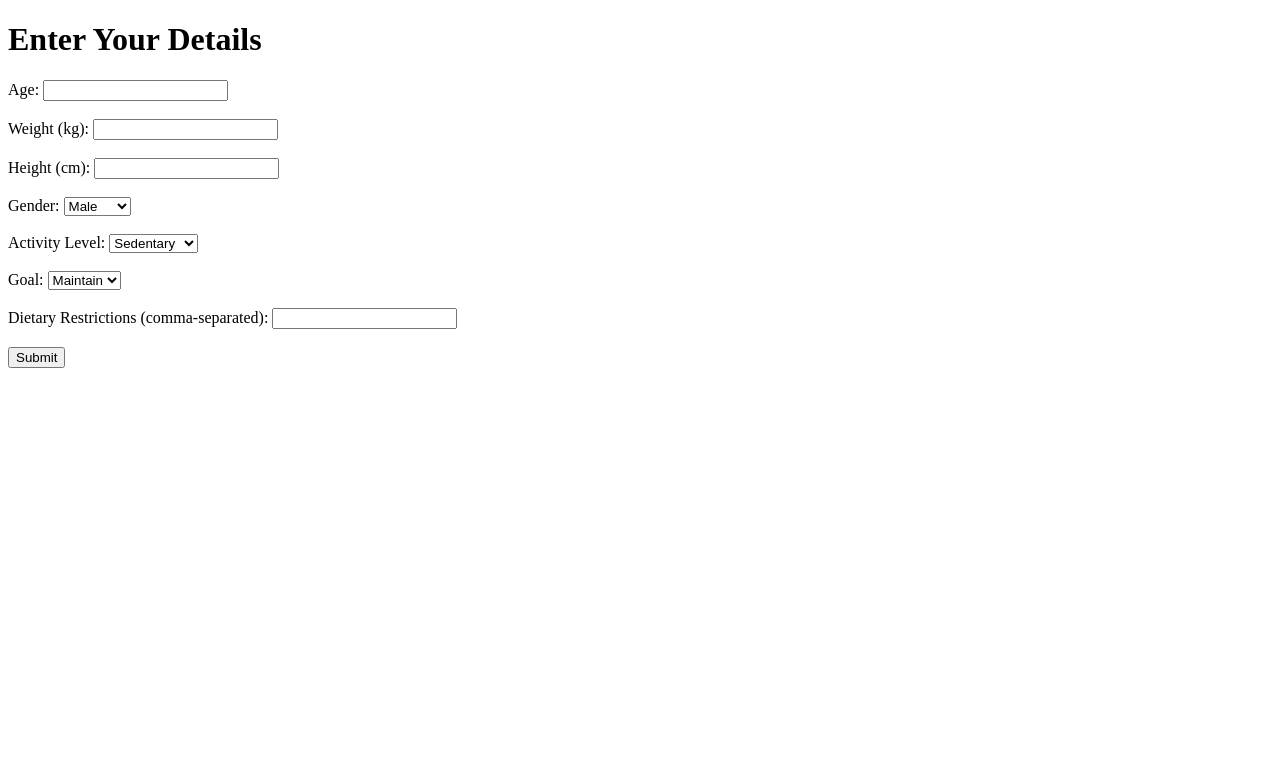
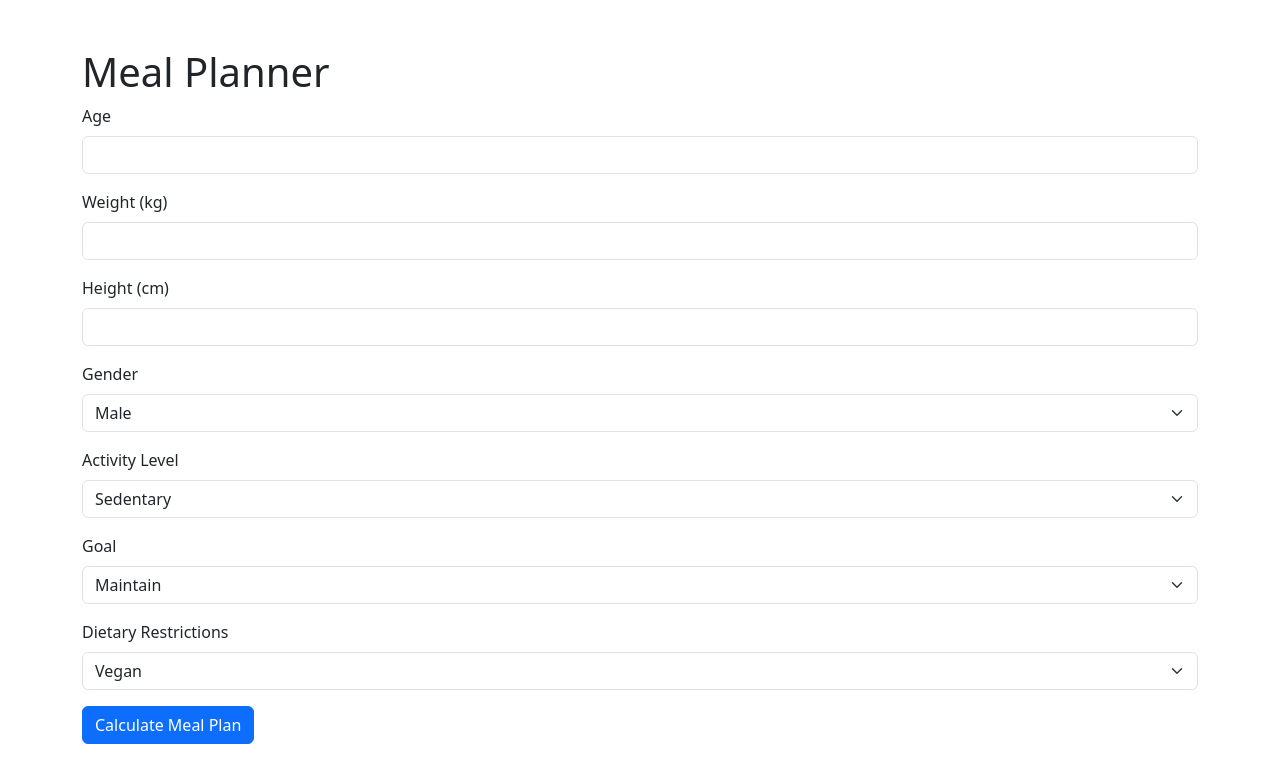
Before and after one commit to sherinsaju19/tinkherhack, a Flask app: page / in a window 1280 px wide. Shown: the top 783 px of the page. Run offline with Flask 3, Linux system fonts and the light colour scheme; some libraries are stand-ins or nearby versions.

Commit message:
completed webpage

```diff
--- a/flask_meal_planner/app.py
+++ b/flask_meal_planner/app.py
@@ -30,12 +30,12 @@ def calculate():
     result = calculate_calories(age, weight, height, gender, activity_level, goal)
 
     # Get user restrictions
-    restrictions = request.form['restrictions'].lower().split(',')
+    restriction = request.form['restrictions'].lower()
 
     # Get meal plan
-    meal_plan = generate_meal_plan(restrictions, result)
+    meal_plan = generate_meal_plan(restriction, result)
 
-    return render_template('meal_plan.html', meal_plan=meal_plan, restrictions=restrictions)
+    return render_template('meal_plan.html', meal_plan=meal_plan)
 
 # Function to calculate calories (same as your original function)
 def calculate_calories(age, weight, height, gender, activity_level, goal):
@@ -68,21 +68,26 @@ def calculate_calories(age, weight, height, gender, activity_level, goal):
         return "Invalid goal! Choose 'maintain', 'lose', or 'gain'."
     return calories
 
-# Function to generate meal plan (same as your original function, but with MySQL integration)
-def generate_meal_plan(restrictions, result):
-    # Fetch meals from the database based on restrictions
+# Function to generate meal plan (with breakfast, lunch, dinner for 7 days)
+def generate_meal_plan(restriction, result):
+    # Fetch meals from the database based on restriction
     cursor = mysql.connection.cursor()
-    restrictions_placeholder = ', '.join(["%s"] * len(restrictions))
-    query = f"SELECT * FROM meals WHERE LOWER(restrictions) LIKE {restrictions_placeholder}"
-
-    cursor.execute(query, restrictions)
+    query = f"SELECT * FROM meals WHERE LOWER(category) IN ('breakfast', 'lunch', 'dinner') AND LOWER(restrictions) LIKE %s"
+    cursor.execute(query, (f"%{restriction}%",))  # Use LIKE to filter by restriction
     meals = cursor.fetchall()
 
-    # Sample selection and meal plan generation (simplified for now)
+    # Prepare the meal plan for 7 days, 3 meals per day
     meal_plan = {}
-    for day in ["Monday", "Tuesday", "Wednesday", "Thursday", "Friday", "Saturday", "Sunday"]:
-        daily_meal = random.choice(meals)
-        meal_plan[day] = daily_meal
+    days_of_week = ["Monday", "Tuesday", "Wednesday", "Thursday", "Friday", "Saturday", "Sunday"]
+    categories = ['breakfast', 'lunch', 'dinner']
+
+    for day in days_of_week:
+        daily_meals = {}
+        for category in categories:
+            meal_for_category = random.choice([meal for meal in meals if meal[2].lower() == category])
+            daily_meals[category] = meal_for_category
+        meal_plan[day] = daily_meals
+
     return meal_plan
 
 if __name__ == '__main__':
--- a/flask_meal_planner/templates/index.html
+++ b/flask_meal_planner/templates/index.html
@@ -3,46 +3,62 @@
 <head>
     <meta charset="UTF-8">
     <meta name="viewport" content="width=device-width, initial-scale=1.0">
-    <title>Meal Planner</title>
+    <title>MEAL PLANNER</title>
+    <link href="https://cdn.jsdelivr.net/npm/bootstrap@5.3.0-alpha1/dist/css/bootstrap.min.css" rel="stylesheet">
 </head>
 <body>
-    <h1>Enter Your Details</h1>
+    <div class="container mt-5">
+        <h1>Meal Planner</h1>
         <form action="/calculate" method="POST">
-        <label for="age">Age:</label>
-        <input type="number" id="age" name="age" required><br><br>
-
-        <label for="weight">Weight (kg):</label>
-        <input type="number" id="weight" name="weight" required><br><br>
-
-        <label for="height">Height (cm):</label>
-        <input type="number" id="height" name="height" required><br><br>
-
-        <label for="gender">Gender:</label>
-        <select name="gender" id="gender">
+            <div class="mb-3">
+                <label for="age" class="form-label">Age</label>
+                <input type="number" class="form-control" id="age" name="age" required>
+            </div>
+            <div class="mb-3">
+                <label for="weight" class="form-label">Weight (kg)</label>
+                <input type="number" class="form-control" id="weight" name="weight" required>
+            </div>
+            <div class="mb-3">
+                <label for="height" class="form-label">Height (cm)</label>
+                <input type="number" class="form-control" id="height" name="height" required>
+            </div>
+            <div class="mb-3">
+                <label for="gender" class="form-label">Gender</label>
+                <select class="form-select" id="gender" name="gender" required>
                     <option value="male">Male</option>
                     <option value="female">Female</option>
-        </select><br><br>
-
-        <label for="activity_level">Activity Level:</label>
-        <select name="activity_level" id="activity_level">
+                </select>
+            </div>
+            <div class="mb-3">
+                <label for="activity_level" class="form-label">Activity Level</label>
+                <select class="form-select" id="activity_level" name="activity_level" required>
                     <option value="sedentary">Sedentary</option>
                     <option value="light">Light</option>
                     <option value="moderate">Moderate</option>
                     <option value="active">Active</option>
                     <option value="very active">Very Active</option>
-        </select><br><br>
-
-        <label for="goal">Goal:</label>
-        <select name="goal" id="goal">
+                </select>
+            </div>
+            <div class="mb-3">
+                <label for="goal" class="form-label">Goal</label>
+                <select class="form-select" id="goal" name="goal" required>
                     <option value="maintain">Maintain</option>
                     <option value="lose">Lose</option>
                     <option value="gain">Gain</option>
-        </select><br><br>
-
-        <label for="restrictions">Dietary Restrictions (comma-separated):</label>
-        <input type="text" id="restrictions" name="restrictions"><br><br>
-
-        <button type="submit">Submit</button>
+                </select>
+            </div>
+            <div class="mb-3">
+                <label for="restrictions" class="form-label">Dietary Restrictions</label>
+                <select class="form-select" id="restrictions" name="restrictions" required>
+                    <option value="vegan">Vegan</option>
+                    <option value="vegetarian">Vegetarian</option>
+                    <option value="gluten free">Gluten Free</option>
+                    <option value="dairy free">Dairy Free</option>
+                    <option value="nut free">Nut Free</option>
+                </select>
+            </div>
+            <button type="submit" class="btn btn-primary">Calculate Meal Plan</button>
         </form>
+    </div>
 </body>
 </html>
```
Also changed, not shown: flask_meal_planner/templates/meal_plan.html (+26 -11 lines), README.md. Lines whose indentation alone changed are shown as unchanged.
